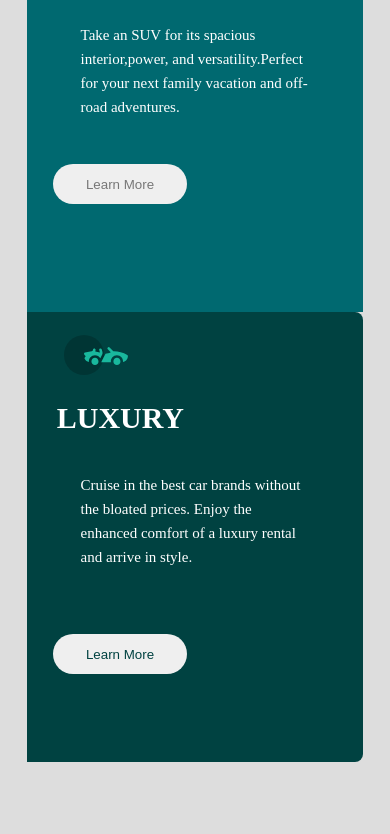
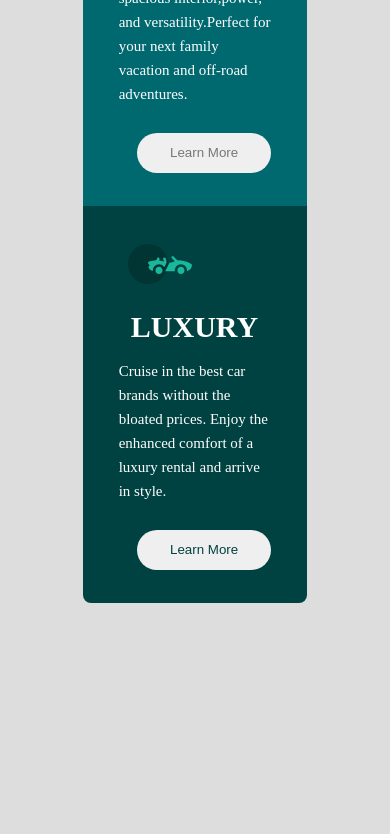
Before and after one commit to Placideh/car-card-challenge1, a plain HTML site: page index.html in a window 390 px wide. Shown: the part 686-1520 px from the top of the page. After the commit the page ends 1399 px from the top, so only its background shows below. Drawn offline with Linux system fonts and the light colour scheme.

Commit message:
removed ipad view

```diff
--- a/style.css
+++ b/style.css
@@ -94,6 +94,7 @@ font-size:2em;
 }
 /* Media query for responsiveness for mobile view */
 @media (max-width:600px) {
+
   .box {
     position: relative;
     display: flex;
@@ -184,100 +185,3 @@ font-size:2em;
     background-color:hsl(179, 100%, 13%);
   }
 }
-/* responsiveness on ipad view */
-@media (max-width:960px) {
-  .container {
-    width:90%;
-    margin: auto;
-  }
-  .box {
-    position: relative;
-    display: flex;
-    top:6em;
-  }
-
-  .car_box1 {
-    background-color: hsl(31, 77%, 52%);
-    height:25em;
-    border-radius:8px 0px 0px 8px;
-    flex-basis:30em;
-    box-sizing: border-box;
-    height:30em;
-  }
-  .icon {
-    position: relative;
-    left:2.5em;
-    top:-0.5em;
-    margin-top: 2em;
-    margin-bottom: 2em;
-  }
-  .heading {
-  position: relative;
-  left:1em;
-  font-size:2em;
-  top:-1.5em;
-  }
-  .blockText {
-    margin-left: auto;
-    margin-right: auto;
-    width: 68%;
-    line-height:1.6em;
-    position: relative;
-    top:-2.5em;
-  }
-
-  .car_box2 {
-    background-color: hsl(184, 100%, 22%);
-    flex-basis:30em;
-    height:30em;
-    box-sizing: border-box;
-  }
-  .car_box3 {
-    background-color: hsl(179, 100%, 13%);
-    border-radius:0px 8px 8px 0px;
-    flex-basis:30em;
-    height:30em;
-    box-sizing: border-box;
-  }
-  .btn {
-    position: relative;
-    left:2em;
-    border:none;
-    height:3em;
-    border-radius: 25px;
-    padding:12px;
-    width: 10em;
-    color:rgba(0,0,0,0.5);
-    top:-0.5em;
-  }
-  .btn1 {
-    color:hsl(31, 77%, 52%);
-  }
-  .btn1:active{
-    cursor: pointer;
-    border:2px solid #fff;
-    color:#fff;
-    background-color:hsl(31, 77%, 52%);
-  }
-  .
-  .btn2 {
-    color:hsl(184, 100%, 22%);
-  }
-  .btn2:active{
-    cursor: pointer;
-    border:2px solid #fff;
-    color:#fff;
-    background-color:hsl(184, 100%, 22%);
-  }
-  .btn3 {
-    color:hsl(179, 100%, 13%);
-    position: relative;
-    top:1em;
-  }
-  .btn3:active{
-    cursor: pointer;
-    border:2px solid #fff;
-    color:#fff;
-    background-color:hsl(179, 100%, 13%);
-  }
-}
```
